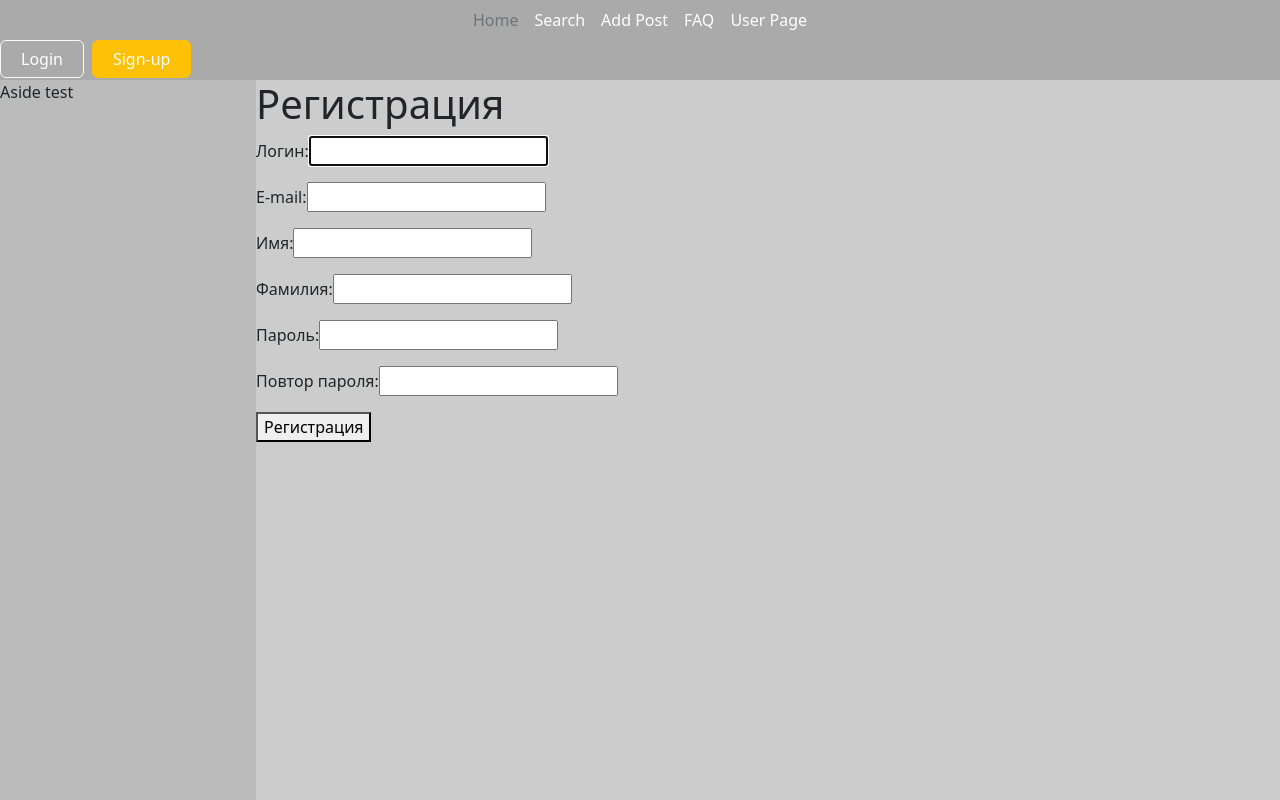
After one commit to isabanchin/final_task, a Django app: page /users/register/ in a window 1280 px wide. The commit adds this page. Run offline with Django 5.2, Linux system fonts and the light colour scheme.

```diff
--- a/project/content/models.py
+++ b/project/content/models.py
@@ -16,6 +16,7 @@
         tanners = 'Tn', 'Кожевники'
         potions_makers = 'PM', 'Зельевары'
         spell_masters = 'SM', 'Мастера заклинаний'
+
     category = models.CharField(max_length=15, choices=tuple(
         map(lambda x: (x[0], x[1]), Cat.choices)), default='Tk', verbose_name="Категория")
 
@@ -56,7 +57,8 @@
 
 
 class Comment(models.Model):
-    post = models.ForeignKey(Post, on_delete=models.CASCADE)
+    post = models.ForeignKey(
+        Post, on_delete=models.CASCADE, related_name='posts')
     user = models.ForeignKey(User, on_delete=models.CASCADE)
     acception = models.BooleanField(default=False, verbose_name='Принять')
     time = models.DateTimeField(auto_now_add=True)
--- a/project/content/templates/content/post.html
+++ b/project/content/templates/content/post.html
@@ -2,10 +2,11 @@
 
 
 {% block tittle %}
-Poster - {{ post.tittle }}
+Post - {{ post.title }} : {{ post.get_category_display}}
 {% endblock tittle %}
 
 {% block content %}
-<h3>{{ post.user }}: {{ post.title }}</h3>
+<h3>{{ post.user }}: {{ post.title }} : {{ post.get_category_display}}</h3>
+
 {{ post.text }}
 {% endblock content %}
--- a/project/content/urls.py
+++ b/project/content/urls.py
@@ -5,5 +5,6 @@
 
 urlpatterns = [
     path('', views.PostList.as_view(), name='home'),
-    path('post/<int:pk>/', views.Post.as_view(), name='post'),
+    path('post/<int:pk>/', views.PostView.as_view(), name='post'),
+    path('post/add/', views.AddPostView.as_view(), name='add_post'),
 ]
--- a/project/templates/layout/parts/header.html
+++ b/project/templates/layout/parts/header.html
@@ -2,7 +2,7 @@
         <ul class="nav col-12 col-lg-auto me-lg-auto mb-2 justify-content-center mb-md-0">
                 <li><a href="/" class="nav-link px-2 text-secondary">Home</a></li>
                 <li><a href="#" class="nav-link px-2 text-white">Search</a></li>
-                <li><a href="/add/" class="nav-link px-2 text-white">Add Post</a></li>
+                <li><a href="/post/add/" class="nav-link px-2 text-white">Add Post</a></li>
                 <li><a href="#" class="nav-link px-2 text-white">FAQ</a></li>
                 <li><a href="#" class="nav-link px-2 text-white">User Page</a></li>
         </ul>
@@ -10,7 +10,7 @@
                 {% if not user.is_authenticated %}
                 <button type="button" class="btn btn-outline-light me-2"><a href="/users/login/"
                                 class="nav-link px-2 text-white">Login</a></button>
-                <button type="button" class="btn btn-warning"><a href="#"
+                <button type="button" class="btn btn-warning"><a href="{% url 'users:register' %}"
                                 class="nav-link px-2 text-white">Sign-up</a></button>
                 {% endif %}
                 {% if user.is_authenticated %}
--- a/project/users/forms.py
+++ b/project/users/forms.py
@@ -1,6 +1,6 @@
 from django import forms
 from django.contrib.auth import get_user_model
-from django.contrib.auth.forms import AuthenticationForm
+from django.contrib.auth.forms import AuthenticationForm, UserCreationForm
 
 
 class LoginUserForm(AuthenticationForm):
@@ -12,3 +12,33 @@
     class Meta:
         model = get_user_model
         fields = ['username', 'password']
+
+
+class RegisterUserForm(UserCreationForm):
+    username = forms.CharField(
+        label="Логин", widget=forms.TextInput(attrs={'class': 'form-input'}))
+    password1 = forms.CharField(
+        label="Пароль", widget=forms.PasswordInput(attrs={'class': 'form-input'}))
+    password2 = forms.CharField(
+        label="Повтор пароля", widget=forms.PasswordInput(attrs={'class': 'form-input'}))
+
+    class Meta:
+        model = get_user_model()
+        fields = ['username', 'email', 'first_name',
+                  'last_name', 'password1', 'password2']
+        labels = {
+            'email': 'E-mail',
+            'first_name': 'Имя',
+            'last_name': 'Фамилия',
+        }
+        widgets = {
+            'email': forms.TextInput(attrs={'class': 'form-input'}),
+            'first_name': forms.TextInput(attrs={'class': 'form-input'}),
+            'last_name': forms.TextInput(attrs={'class': 'form-input'}),
+        }
+
+    def clean_email(self):
+        email = self.cleaned_data['email']
+        if get_user_model().objects.filter(email=email).exists():
+            raise forms.ValidationError('Такой E-mail уже существует')
+        return email
--- /dev/null
+++ b/project/users/templates/users/register.html
@@ -0,0 +1,15 @@
+{% extends 'layout/base.html' %}
+{% block content %}
+<h1>Регистрация</h1>
+
+<form method='post'>
+    {% csrf_token %}
+    <input type="hidden" name="next" value="{{ next }}" />
+    <div style="color: red;">{{ form.non_field_errors }}</div>
+    {% for f in form %}
+    <p><label for="{{ f.id_for_label }}">{{f.label}}: </label>{{ f }}</p>
+    <div style="color: red;">{{ f.errors }}</div>
+    {% endfor %}
+    <button type="submit">Регистрация</button>
+</form>
+{% endblock %}
--- a/project/users/urls.py
+++ b/project/users/urls.py
@@ -8,4 +8,5 @@
 urlpatterns = [
     path('login/', views.LoginUser.as_view(), name='login'),
     path('logout/', views.logout_user, name='logout'),
+    path('register/', views.RegisterUser.as_view(), name='register'),
 ]
--- a/project/users/views.py
+++ b/project/users/views.py
@@ -1,10 +1,11 @@
 from django.contrib.auth import authenticate, login, logout
-from django.contrib.auth.views import LoginView, LogoutView
+from django.contrib.auth.views import LoginView
+from django.views.generic import CreateView
 from django.http import HttpResponse, HttpResponseRedirect
 from django.shortcuts import redirect, render
-from django.urls import reverse
+from django.urls import reverse, reverse_lazy
 
-from .forms import LoginUserForm
+from .forms import LoginUserForm, RegisterUserForm
 
 
 class LoginUser(LoginView):
@@ -25,3 +26,23 @@
     # используем заданное нами в корневом и приложенческом urls.py пространство имен
     # return HttpResponseRedirect(reverse('users:login'))
     return HttpResponseRedirect(reverse('home'))
+
+
+class RegisterUser(CreateView):
+    form_class = RegisterUserForm
+    template_name = "users/register.html"
+    extra_context = {'title': "Регистрация"}
+    success_url = reverse_lazy('users:login')
+
+
+# def register(request):
+#     if request.method == "POST":
+#         form = RegisterUserForm(request.POST)
+#         if form.is_valid():
+#             user = form.save(commit=False)
+#             user.set_password(form.cleaned_data['password'])
+#             user.save()
+#             return render(request, 'users/register_done.html')
+#     else:
+#         form = RegisterUserForm()
+#     return render(request, 'users/register.html', {'form': form})
```
Also changed, not shown: project/content/forms.py (added, +20 -0 lines), project/content/templates/content/add_post.html (added, +16 -0 lines), project/content/templates/content/post_list.html (+7 -1 lines), project/content/tests copy.py (+19 -5 lines), project/content/views.py (+34 -3 lines), project/db.sqlite3, project/uploads_model/ariana-grande.jpg (added), project/uploads_model/julia-roberts.jpg (added), project/uploads_model/risks.jpg (added), 1 other file.
